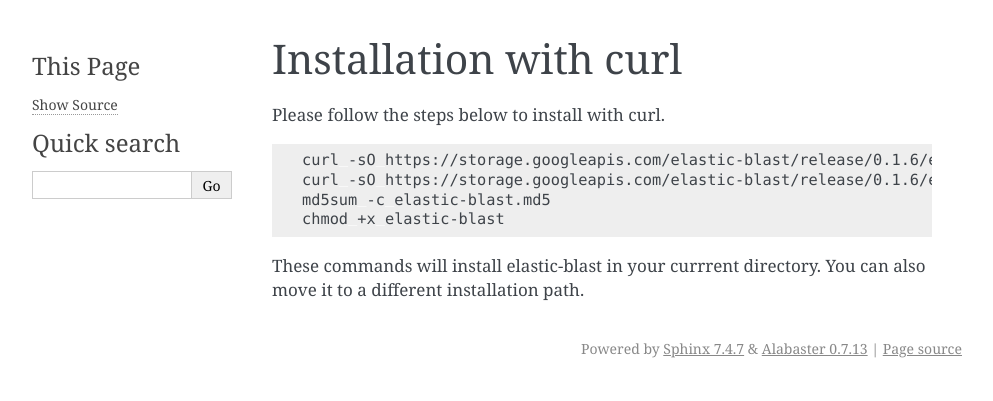
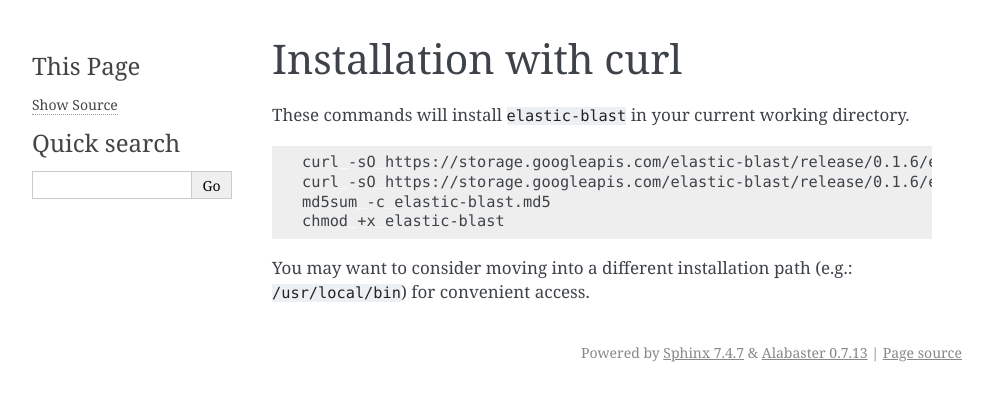
Before and after one commit to ncbi/elastic-blast-docs, a Sphinx documentation site: the page built from docs/source/tutorials/curl-install.rst, in a window 1280 px wide. Shown: the top 401 px of the page, without its empty margins (148-1141 px from the left). Built offline with Sphinx 7.4.7, drawn with Linux system fonts in a browser that asks for light colours.

Commit message:
Minor fixes

```diff
--- a/docs/source/tutorials/curl-install.rst
+++ b/docs/source/tutorials/curl-install.rst
@@ -23,7 +23,7 @@
 Installation with curl
 ======================
 
-Please follow the steps below to install with curl.
+These commands will install ``elastic-blast`` in your current working directory.
 
 .. code-block:: shell
 
@@ -32,4 +32,5 @@
     md5sum -c elastic-blast.md5
     chmod +x elastic-blast
 
-These commands will install elastic-blast in your currrent directory.  You can also move it to a different installation path.
+You may want to consider moving into a different installation path (e.g.:
+``/usr/local/bin``) for convenient access.
```
